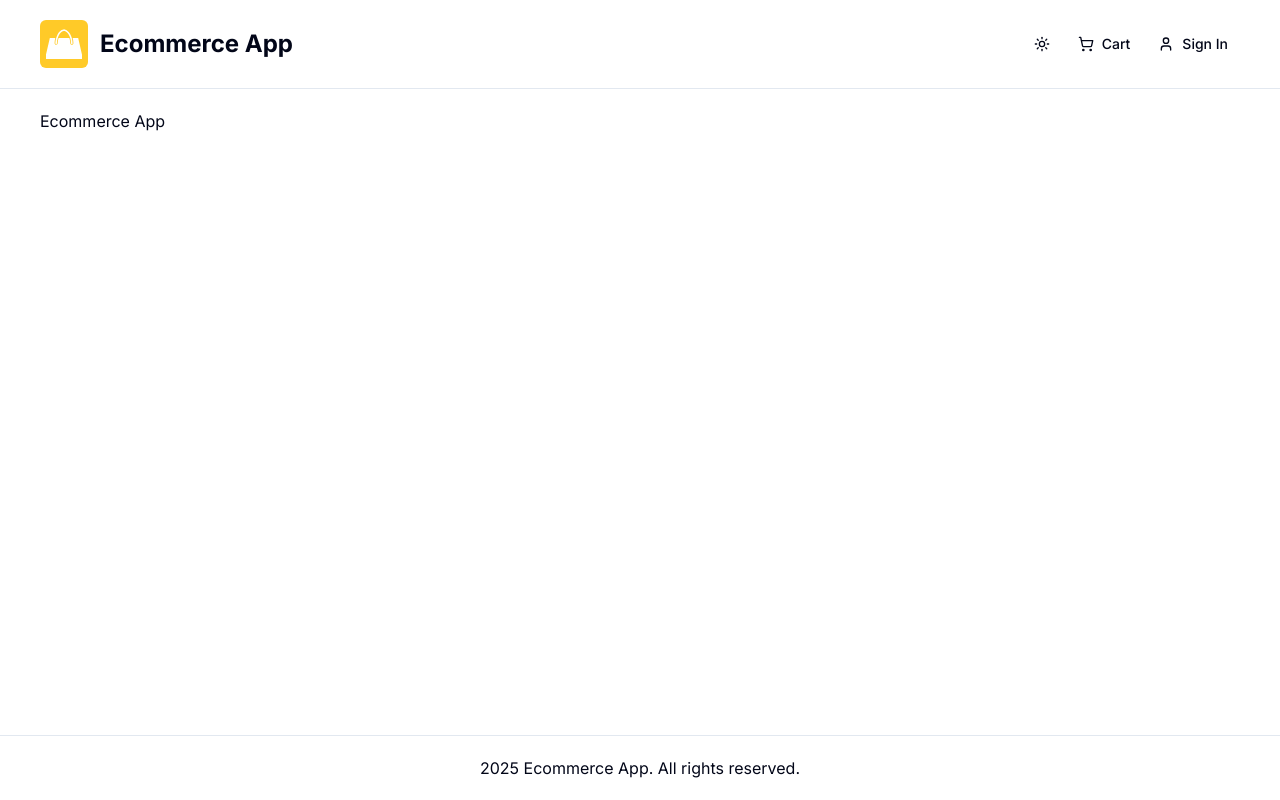
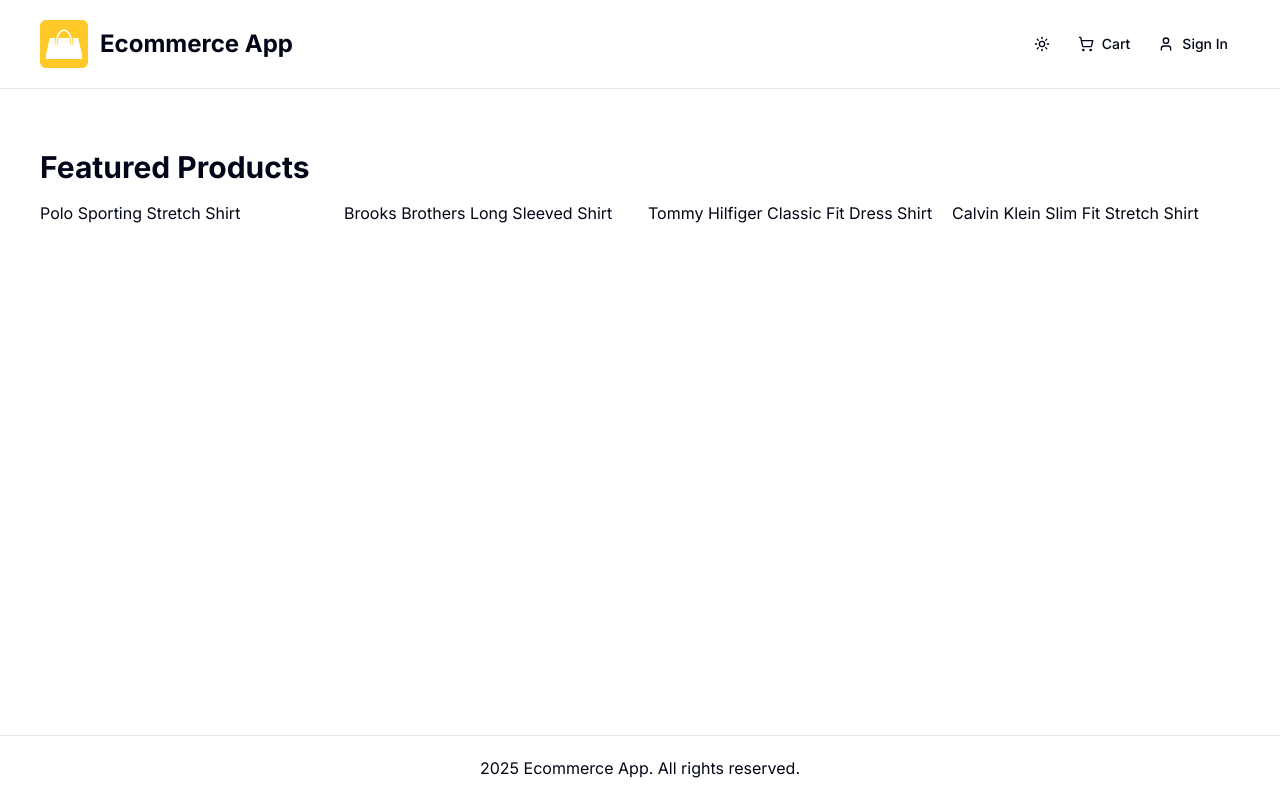
Before and after one commit to pkuzmich/ecommerce-app, a Next.js app: page / in a window 1280 px wide. Built offline with nearby package versions, Linux system fonts and the light colour scheme; no server answers.

Commit message:
Product List

```diff
--- a/app/(root)/page.tsx
+++ b/app/(root)/page.tsx
@@ -1,3 +1,6 @@
+import ProductList from "@/components/shared/product/product-list";
+import sampleData from "@/db/sample-data";
+
 export const metadata = {
   title: "Home",
 };
@@ -5,7 +8,7 @@
 const Homepage = async () => {
   return (
     <>
-      <h1>Ecommerce App</h1>
+      <ProductList data={sampleData.products} title="Featured Products" />
     </>
   );
 };
--- /dev/null
+++ b/components/shared/product/product-list.tsx
@@ -0,0 +1,35 @@
+type ProductListProps = {
+  data: Product[];
+  title?: string;
+  limit?: number;
+};
+
+type Product = {
+  id: string;
+  name: string;
+  price: number;
+  description: string;
+};
+
+const ProductList = ({ data, title, limit = 4 }: ProductListProps) => {
+  const limitedData = limit ? data.slice(0, limit) : data;
+
+  return (
+    <div className="my-10">
+      <h2 className="h2-bold mb-4">{title}</h2>
+      {data.length > 0 ? (
+        <div className="grid grid-cols-1 sm:grid-cols-2 md:grid-cols-3 lg:grid-cols-4 gap-4">
+          {limitedData.map((product) => (
+            <div key={product.id}>
+              <h4>{product.name}</h4>
+            </div>
+          ))}
+        </div>
+      ) : (
+        <p>No products found.</p>
+      )}
+    </div>
+  );
+};
+
+export default ProductList;
--- /dev/null
+++ b/db/sample-data.ts
@@ -0,0 +1,108 @@
+const sampleData = {
+  products: [
+    {
+      name: 'Polo Sporting Stretch Shirt',
+      slug: 'polo-sporting-stretch-shirt',
+      category: "Men's Dress Shirts",
+      description: 'Classic Polo style with modern comfort',
+      images: [
+        '/images/sample-products/p1-1.jpg',
+        '/images/sample-products/p1-2.jpg',
+      ],
+      price: 59.99,
+      brand: 'Polo',
+      rating: 4.5,
+      numReviews: 10,
+      stock: 5,
+      isFeatured: true,
+      banner: 'banner-1.jpg',
+    },
+    {
+      name: 'Brooks Brothers Long Sleeved Shirt',
+      slug: 'brooks-brothers-long-sleeved-shirt',
+      category: "Men's Dress Shirts",
+      description: 'Timeless style and premium comfort',
+      images: [
+        '/images/sample-products/p2-1.jpg',
+        '/images/sample-products/p2-2.jpg',
+      ],
+      price: 85.9,
+      brand: 'Brooks Brothers',
+      rating: 4.2,
+      numReviews: 8,
+      stock: 10,
+      isFeatured: true,
+      banner: 'banner-2.jpg',
+    },
+    {
+      name: 'Tommy Hilfiger Classic Fit Dress Shirt',
+      slug: 'tommy-hilfiger-classic-fit-dress-shirt',
+      category: "Men's Dress Shirts",
+      description: 'A perfect blend of sophistication and comfort',
+      images: [
+        '/images/sample-products/p3-1.jpg',
+        '/images/sample-products/p3-2.jpg',
+      ],
+      price: 99.95,
+      brand: 'Tommy Hilfiger',
+      rating: 4.9,
+      numReviews: 3,
+      stock: 0,
+      isFeatured: false,
+      banner: null,
+    },
+    {
+      name: 'Calvin Klein Slim Fit Stretch Shirt',
+      slug: 'calvin-klein-slim-fit-stretch-shirt',
+      category: "Men's Dress Shirts",
+      description: 'Streamlined design with flexible stretch fabric',
+      images: [
+        '/images/sample-products/p4-1.jpg',
+        '/images/sample-products/p4-2.jpg',
+      ],
+      price: 39.95,
+      brand: 'Calvin Klein',
+      rating: 3.6,
+      numReviews: 5,
+      stock: 10,
+      isFeatured: false,
+      banner: null,
+    },
+    {
+      name: 'Polo Ralph Lauren Oxford Shirt',
+      slug: 'polo-ralph-lauren-oxford-shirt',
+      category: "Men's Dress Shirts",
+      description: 'Iconic Polo design with refined oxford fabric',
+      images: [
+        '/images/sample-products/p5-1.jpg',
+        '/images/sample-products/p5-2.jpg',
+      ],
+      price: 79.99,
+      brand: 'Polo',
+      rating: 4.7,
+      numReviews: 18,
+      stock: 6,
+      isFeatured: false,
+      banner: null,
+    },
+    {
+      name: 'Polo Classic Pink Hoodie',
+      slug: 'polo-classic-pink-hoodie',
+      category: "Men's Sweatshirts",
+      description: 'Soft, stylish, and perfect for laid-back days',
+      images: [
+        '/images/sample-products/p6-1.jpg',
+        '/images/sample-products/p6-2.jpg',
+      ],
+      price: 99.99,
+      brand: 'Polo',
+      rating: 4.6,
+      numReviews: 12,
+      stock: 8,
+      isFeatured: true,
+      banner: null,
+    },
+  ],
+};
+
+export default sampleData;
```
